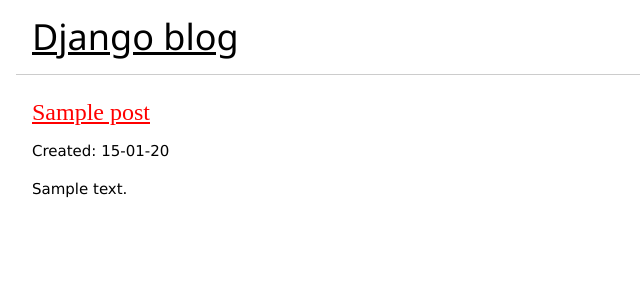
After one commit to johnsmeeth/my-first-blog, a Django app: template blog/templates/blog/post_draft_list.html in a window 1280 px wide. The commit adds this page. Shown: the top 300 px of the page, without its empty margins (0-640 px from the left). Run offline with Django 3.2, Linux system fonts and the light colour scheme; the template is opened without the code that fills it: most values are stand-ins (such as "Sample title", 1, 10 or a date in 2020); some libraries are stand-ins or nearby versions.

Commit message:
draft list and some action on post

```diff
--- a/blog/models.py
+++ b/blog/models.py
@@ -12,5 +12,9 @@ class Post(models.Model):
         self.published_date = timezone.now()
         self.save()
 
+    def unpublish(self):
+        self.published_date timezone.n
+        self.save()
+
     def __str__(self):
         return self.title
--- a/blog/templates/blog/base.html
+++ b/blog/templates/blog/base.html
@@ -12,10 +12,11 @@
 <body>
     <div class="w3-container">
         <div class="w3-container">
+        <h1><a href="{% url 'post_list' %}">Django blog</a></h1>
             {% if user.is_authenticated %}
-                <a href="{% url 'post_new' %}"><i class="fa fa-file w3-xlarge w3-right"></i></a>
+                <a href="{% url 'post_new' %}">Add new</a>
+                <a href="{% url 'post_draft_list' %}">Drafted list</a>
             {% endif %}
-            <h1>Django blog</h1>
         </div>
         <ul class="w3-ul w3-border-top">
             {% block content %}
--- /dev/null
+++ b/blog/templates/blog/post_draft_list.html
@@ -0,0 +1,14 @@
+{% extends 'blog/base.html' %}
+
+{% block content %}
+    {% for post in posts %}
+        <li>
+            <h3><a href="{% url 'post_detail' pk=post.pk %}">{{ post.title }}</a></h3>
+            <div>
+                Created: {{ post.created_date | date:'d-m-y' }}
+            </div>
+            <p>{{ post.text | truncatechars:200 }}</p>
+        </li>
+    {% endfor %}
+
+{% endblock %}
--- a/blog/templates/blog/post_list.html
+++ b/blog/templates/blog/post_list.html
@@ -7,6 +7,10 @@
             <div>
                 <i class="fa fa-user-md"></i>: {{ post.author }}
                 <i class="fa fa-calendar-minus-o"></i>: {{ post.published_date }}
+
+                <a href="{% url 'post_unpublish' pk=post.pk %}">
+                    <button class="w3-btn w3-teal w3-round w3-right w3-margin-4">Unpublish</button>
+                </a>
             </div>
             <p>{{ post.text | slice:":500" }}</p>
         </li>
--- a/blog/urls.py
+++ b/blog/urls.py
@@ -7,4 +7,8 @@ urlpatterns = [
     url(r'^post/(?P<pk>[0-9]+)/$', views.post_detail, name='post_detail'),
     url(r'^post/new/$', views.post_new, name='post_new'),
     url(r'^post/(?P<pk>[0-9]+)/edit/$', views.post_edit, name='post_edit'),
+    url(r'^post/drafts/$', views.post_draft_list, name='post_draft_list'),
+    url(r'^post/(?P<pk>[0-9]+)/publish/$', views.post_publish, name='post_publish'),
+    url(r'^post/(?P<pk>[0-9]+)/remove/$', views.post_remove, name='post_remove'),
+    url(r'^post/(?P<pk>[0-9]+)/unpublish/$', views.post_unpublish, name='post_unpublish'),
 ]
```
Also changed, not shown: blog/templates/blog/post_detail.html (+16 -1 lines), blog/views.py (+22 -0 lines).
